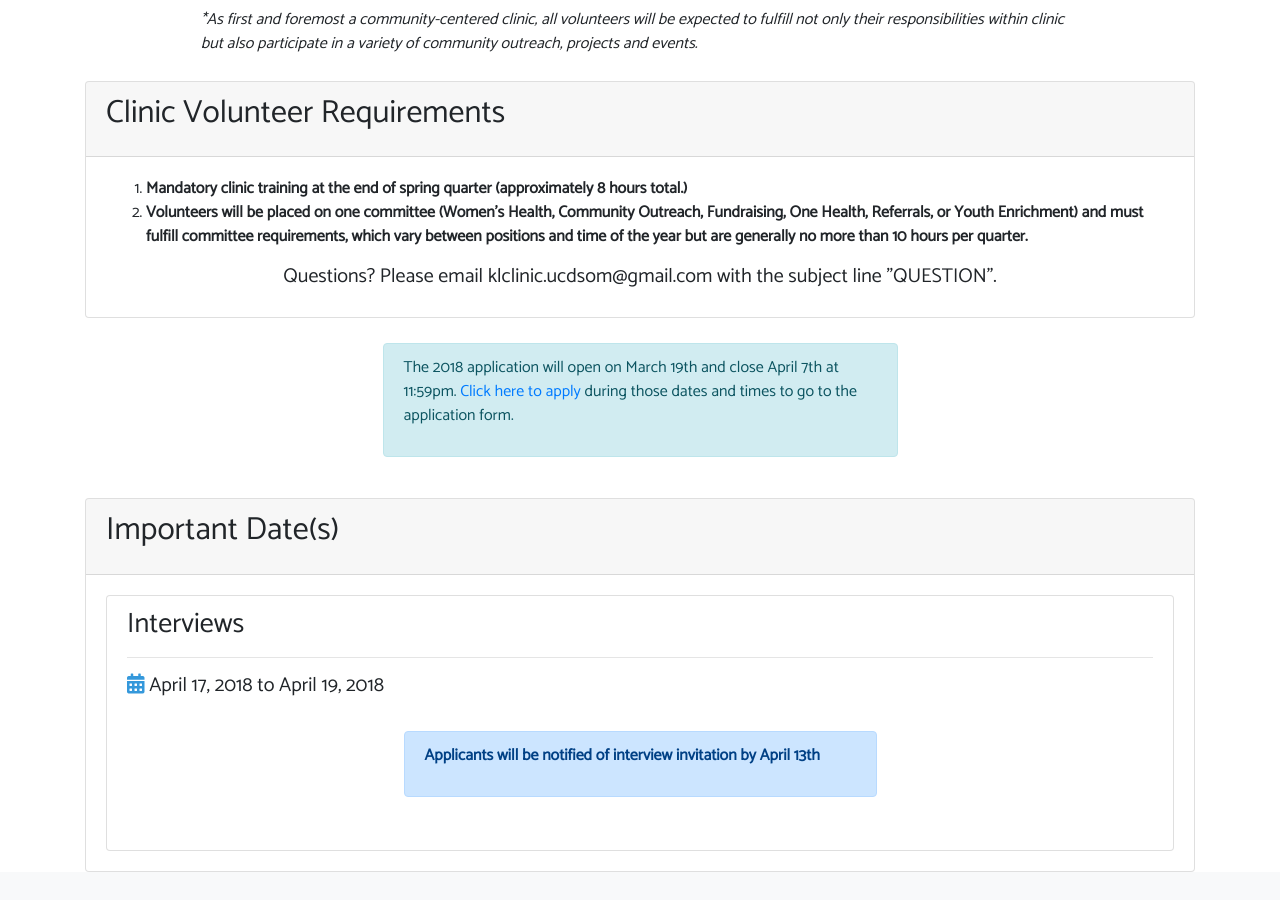
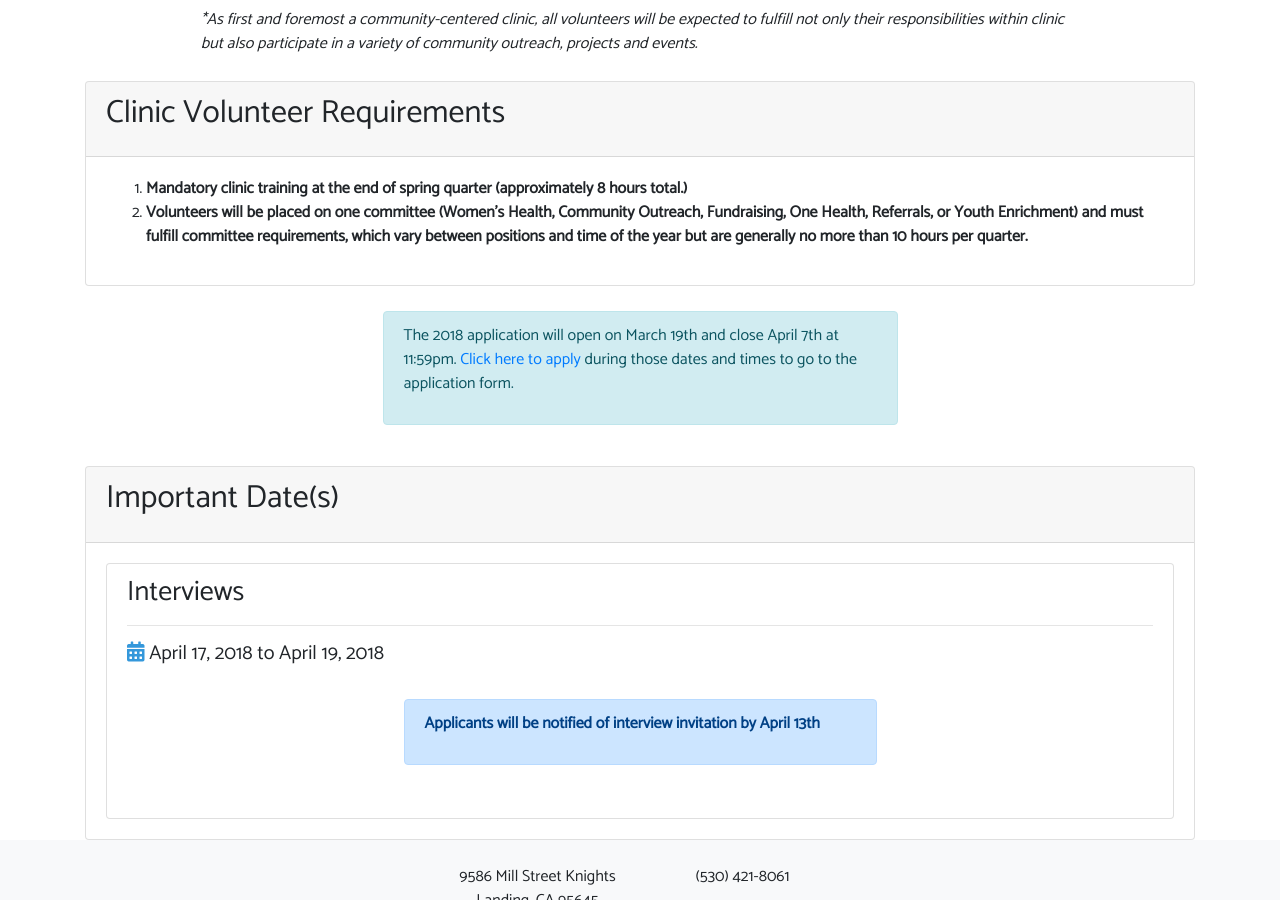
Before and after one commit to iwakoscott/knights-landing, a Jekyll site: the page built from get-involved/clinic-volunteer-application.markdown, in a window 1280 px wide and 900 px high, scrolled down 712 px. Built offline with Jekyll 4.4.1, drawn with Linux system fonts in a browser that asks for light colours; nearby versions of some CDN libraries.

Commit message:
Updated Clinic Volunteer Application

```diff
--- a/get-involved/clinic-volunteer-application.markdown
+++ b/get-involved/clinic-volunteer-application.markdown
@@ -17,9 +17,6 @@ volunteer:
     Fundraising, One Health, Referrals, or Youth Enrichment) and must fulfill committee
     requirements, which vary between positions and time of the year but are generally
     no more than 10 hours per quarter. '
-  questions: |-
-    Questions?
-    Please email klclinic.ucdsom@gmail.com with the subject line "QUESTION".
 modal:
   show: false
   content: "/uploads/KLOHCFlyer.png"
```
